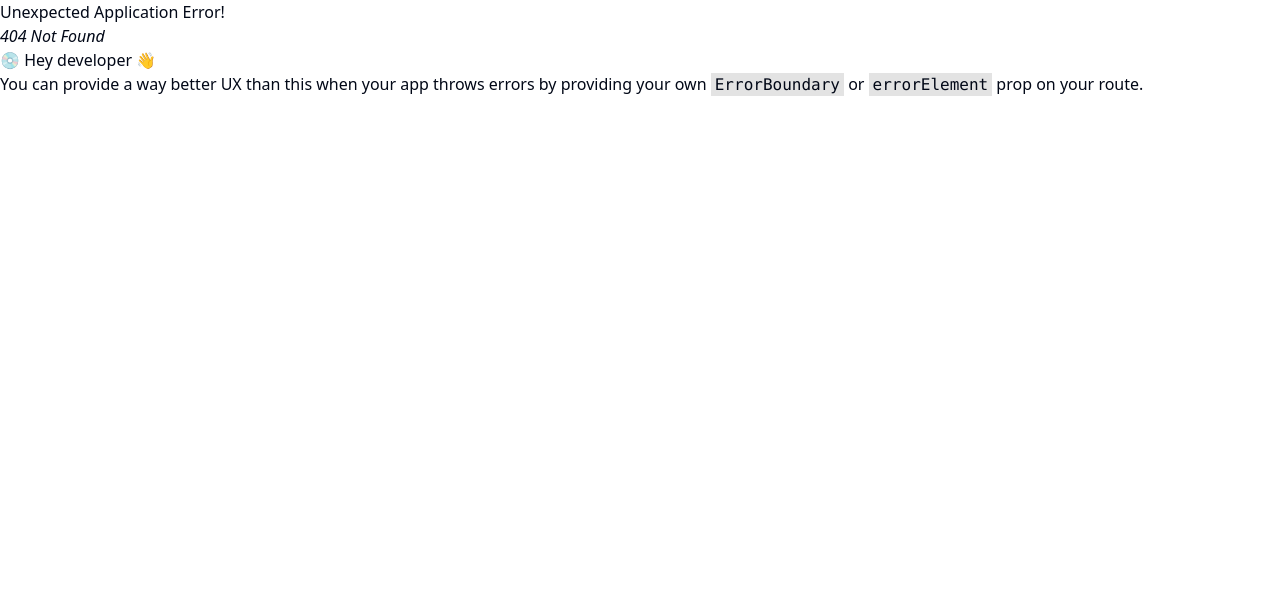
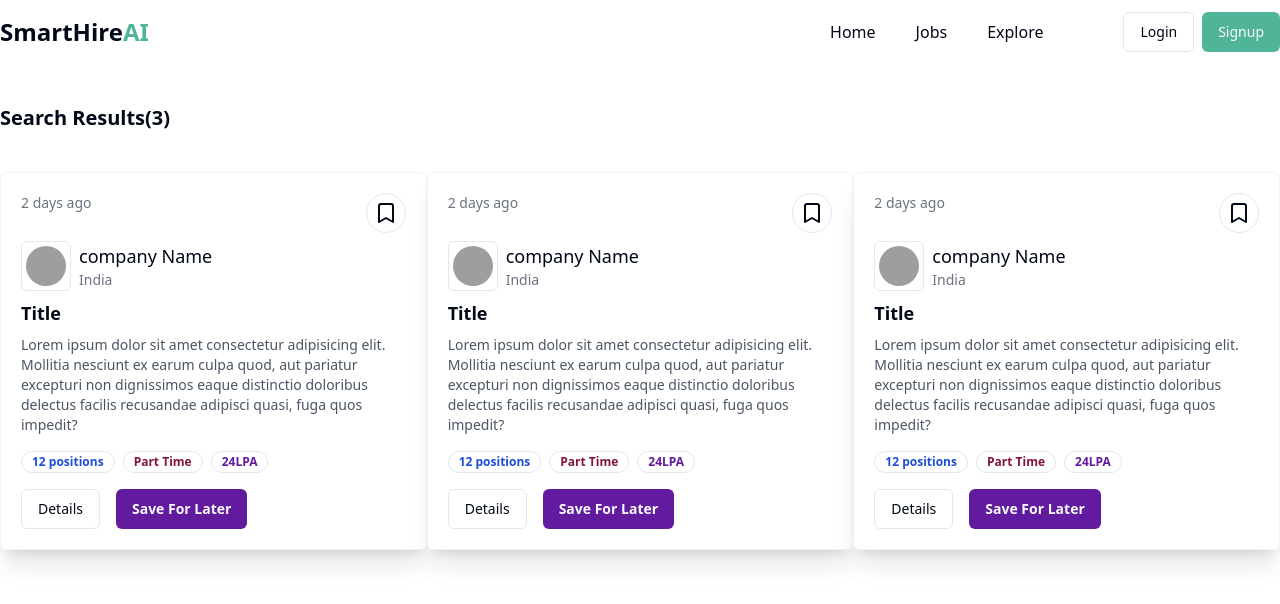
Before and after one commit to shantanusabyasachi16/SmartHireAI, a React (Vite) app in the folder frontend/: page /explore in a window 1280 px wide. Before the commit this address had no page. Shown: the top 604 px of the page. Built offline with nearby package versions, Linux system fonts and the light colour scheme; grey boxes are pictures that could not be loaded.

Commit message:
created the explore components

```diff
--- a/frontend/src/App.jsx
+++ b/frontend/src/App.jsx
@@ -5,6 +5,7 @@ import Signup from "./components/Login/Signup"
 import Home from "./pages/Home"
 import Login from "./components/Login/Login"
 import Jobs from "./pages/Jobs"
+import Explore from "./pages/Explore"
 
 const appRouter= createBrowserRouter([
   {
@@ -23,6 +24,10 @@ const appRouter= createBrowserRouter([
     path:"/jobs",
     element:<Jobs/>
   },
+  {
+    path:"/explore",
+    element:<Explore/>
+  },
 
 ])
 
--- a/frontend/src/components/shared/Navbar.jsx
+++ b/frontend/src/components/shared/Navbar.jsx
@@ -20,7 +20,7 @@ const Navbar = () => {
           <ul className="flex font-medium items-center gap-10">
          <li><Link to="/">Home</Link></li>
          <li><Link to="/jobs">Jobs</Link></li>
-         <li><Link to="/browse">Explore</Link></li>
+         <li><Link to="/explore">Explore</Link></li>
 
           </ul>
           {!user ? (
--- /dev/null
+++ b/frontend/src/pages/Explore.jsx
@@ -0,0 +1,28 @@
+import Navbar from '@/components/shared/Navbar'
+import React from 'react'
+import Jobsss from './Jobsss';
+
+const randomJobs=[1,2,3,];
+
+const Explore = () => {
+  return (
+    <div>
+        <Navbar/>
+        <div className='max-w-7xl mx-auto my-10'>
+            <h1 className='font-bold text-xl my-10'> Search Results({randomJobs.length})</h1>
+            <div className='grid grid-cols-3 map-4 '>
+            {
+                randomJobs.map((item, index)=>{
+                    return(
+                        <Jobsss/>
+                    )
+                })
+            }
+            </div>
+
+        </div>
+    </div>
+  )
+}
+
+export default Explore
```
